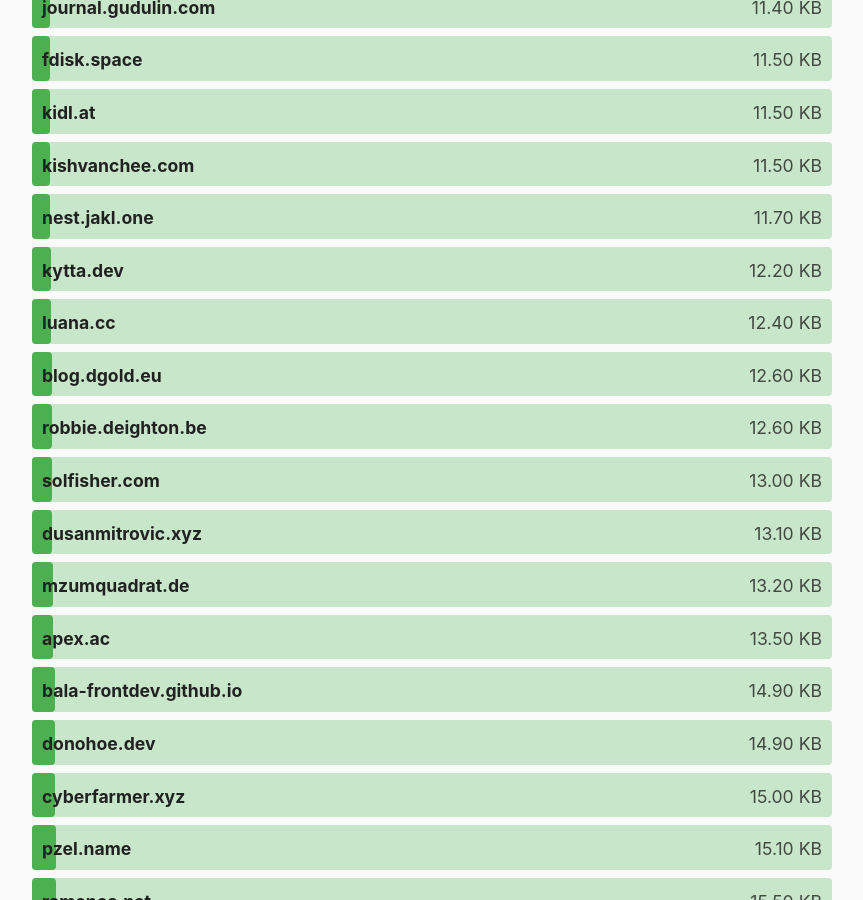
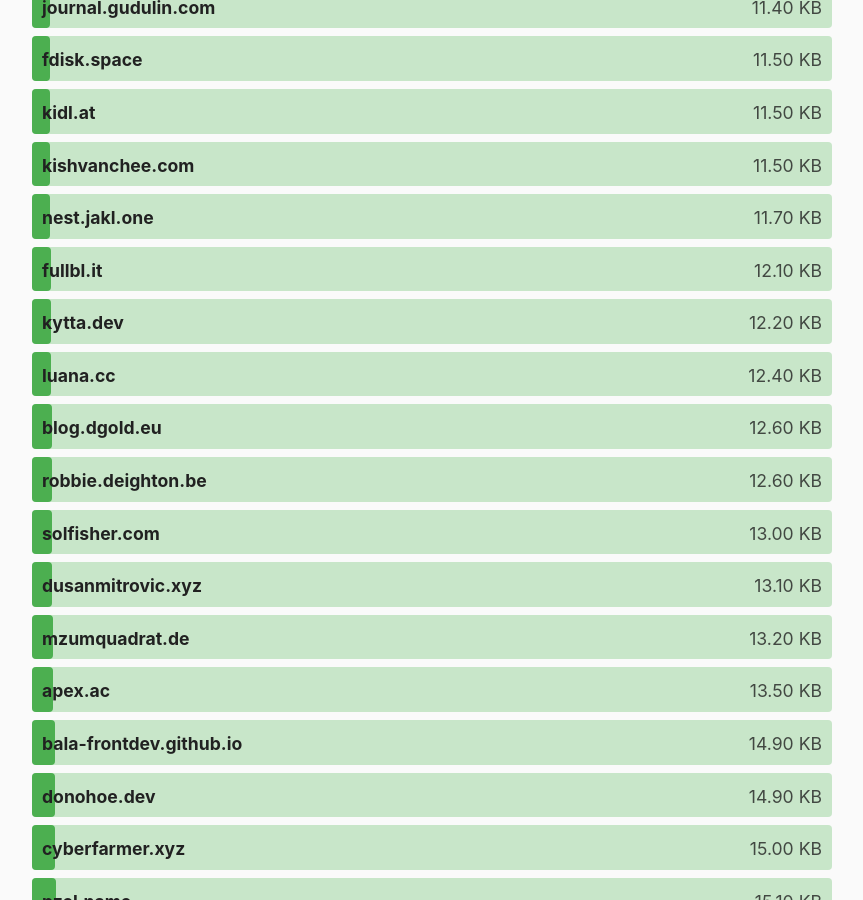
Before and after one commit to kevquirk/512kb.club, a Jekyll site: the page built from index.md, in a window 1280 px wide and 900 px high, scrolled down 5531 px. Shown: the whole window, without its empty margins (208-1071 px from the left). Built offline with Jekyll 4.4.1, drawn with Linux system fonts in a browser that asks for light colours.

Commit message:
Update sites.yml

```diff
--- a/_data/sites.yml
+++ b/_data/sites.yml
@@ -973,6 +973,11 @@
   size: 421
   last_checked: 2022-05-15
 
+- domain: fullbl.it
+  url: https//fullbl.it
+  size: 12.1
+  last_checked: 2022-11-02
+
 - domain: funnylookinhat.com
   url: https://funnylookinhat.com/
   size: 7.1
```
